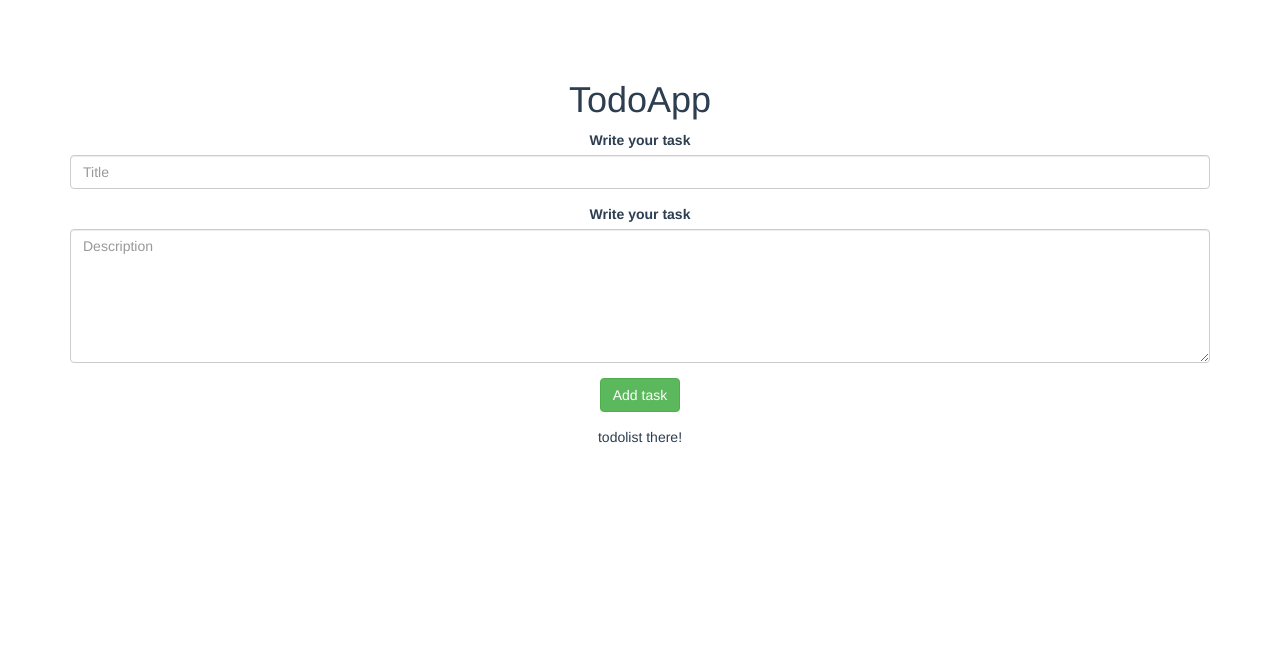
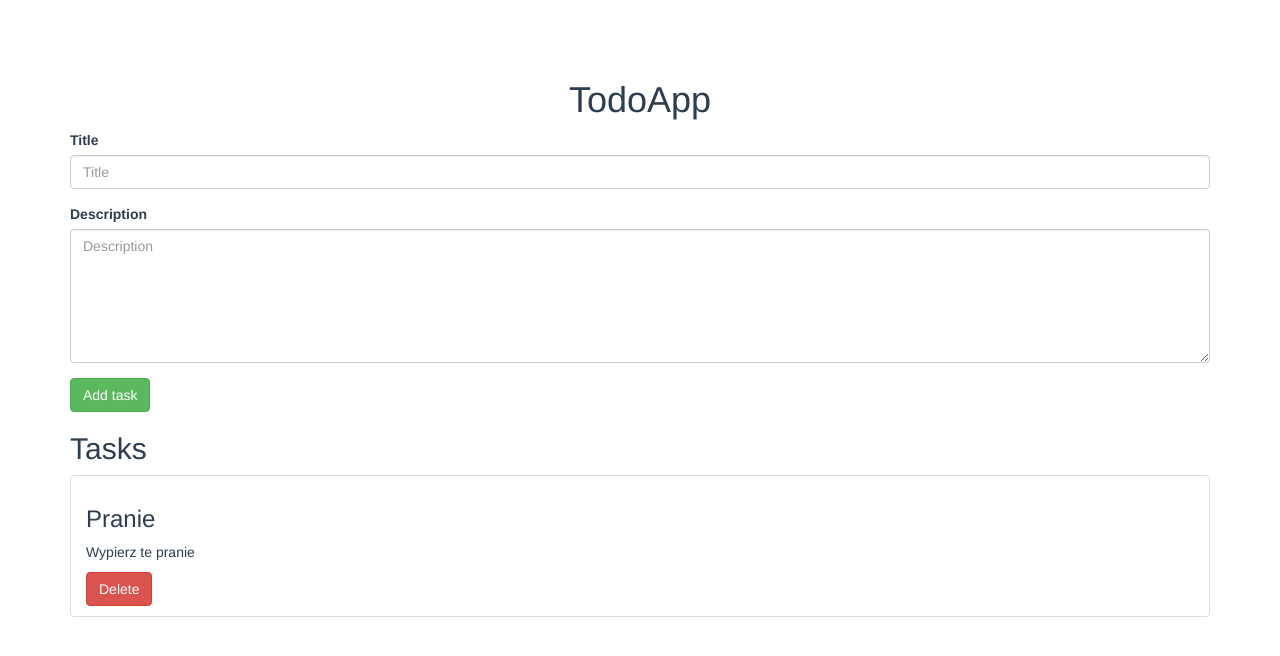
Before and after one commit to Radek-Wawrzyk/Vue-ToDoList, a Vue app: page / in a window 1280 px wide. Shown: the top 656 px of the page. Built offline with nearby package versions, Linux system fonts and the light colour scheme.

Commit message:
Edit single note component
Also do some small changes in header and form component

```diff
--- a/src/App.vue
+++ b/src/App.vue
@@ -2,7 +2,10 @@
   <div id="app" class="container">
     <Header titleHeader="TodoApp"/>
     <Form v-on:addElement="addNote"></Form>
-    <List/>
+    <h2>Tasks</h2>
+    <ul class="list-group">
+      <List v-for="note in notes" v-bind:note="note" v-on:removeElement="removeNote" v-bind:key="note.id"></List>
+    </ul>
   </div>
 </template>
 
@@ -10,7 +13,7 @@
 
 import Header from './components/Header.vue';
 import Form from './components/Form.vue';
-import List from './components/List.vue';
+import List from './components/SingleNote.vue';
 
 export default {
   name: "app",
@@ -22,7 +25,7 @@ export default {
   data() {
     return {
       titleHeader: "Todo app",
-      todos: [
+      notes: [
         {id: 0, title: "Pranie", description: "Wypierz te pranie"}
       ],
       id: 1
@@ -30,12 +33,16 @@ export default {
   },
   methods: {
     addNote(note) {
-      this.todos.push({
+      this.notes.push({
         id: this.id,
         title: note.title,
         description: note.description
       });
       this.id++;
+    },
+    removeNote(id) {
+      let notes = this.notes;
+      this.notes = notes.filter((note => note.id != id));
     }
   }
 }
@@ -47,7 +54,6 @@ export default {
   font-family: 'Avenir', Helvetica, Arial, sans-serif;
   -webkit-font-smoothing: antialiased;
   -moz-osx-font-smoothing: grayscale;
-  text-align: center;
   color: #2c3e50;
   margin-top: 60px;
 }
--- a/src/components/Form.vue
+++ b/src/components/Form.vue
@@ -1,11 +1,11 @@
 <template>
   <form class="form">
     <div class="form-group" v-bind:class="{'has-error': error}">
-      <label for="title">Write your task</label>
+      <label for="title">Title</label>
       <input type="text" class="form-control" id="title" placeholder="Title" v-model="note.title">
     </div>
     <div class="form-group" v-bind:class="{'has-error': error}">
-      <label for="description">Write your task</label>
+      <label for="description">Description</label>
       <textarea type="text" class="form-control" id="description" placeholder="Description" rows="6" v-model="note.description"></textarea>
     </div>
     <div class="form-group">
@@ -33,8 +33,8 @@ export default {
       event.preventDefault();
       if (this.note.title && this.note.description) {
         this.$emit("addElement", this.note);
-        this.note.title = "",
-        this.note.description = ""
+        this.note.title = "";
+        this.note.description = "";
         this.error = false;
       } else {
         this.error = true;
--- a/src/components/Header.vue
+++ b/src/components/Header.vue
@@ -7,8 +7,6 @@
 <script>
 export default {
   name: 'Header',
-  props: {
-    titleHeader: String
-  }
+  props:["titleHeader"]
 }
 </script>
--- a/src/components/List.vue
+++ /dev/null
@@ -1,11 +0,0 @@
-<template>
-  <p>todolist there!</p>
-</template>
-
-<script>
-
-export default {
-  name: 'List'
-}
-
-</script>
--- /dev/null
+++ b/src/components/SingleNote.vue
@@ -0,0 +1,21 @@
+<template>
+  <li class="list-group-item">
+    <h3>{{note.title}}</h3>
+    <p>{{note.description}}</p>
+    <button class="btn btn-danger" v-on:click="removeElement">Delete</button>
+  </li>
+</template>
+
+<script>
+
+export default {
+  name: 'List',
+  props: ["note"],
+  methods: {
+    removeElement() {
+      this.$emit("removeElement", this.note.id);
+    }
+  }
+}
+
+</script>
```
